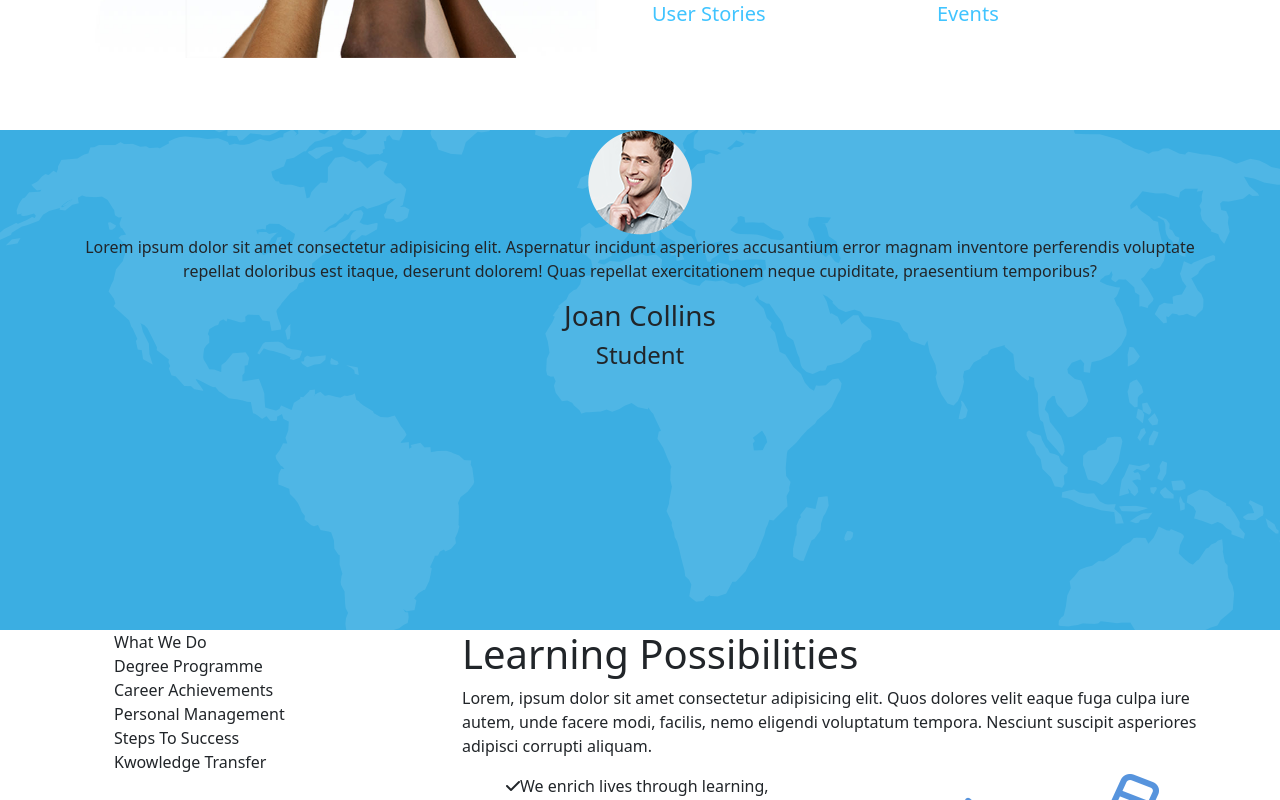
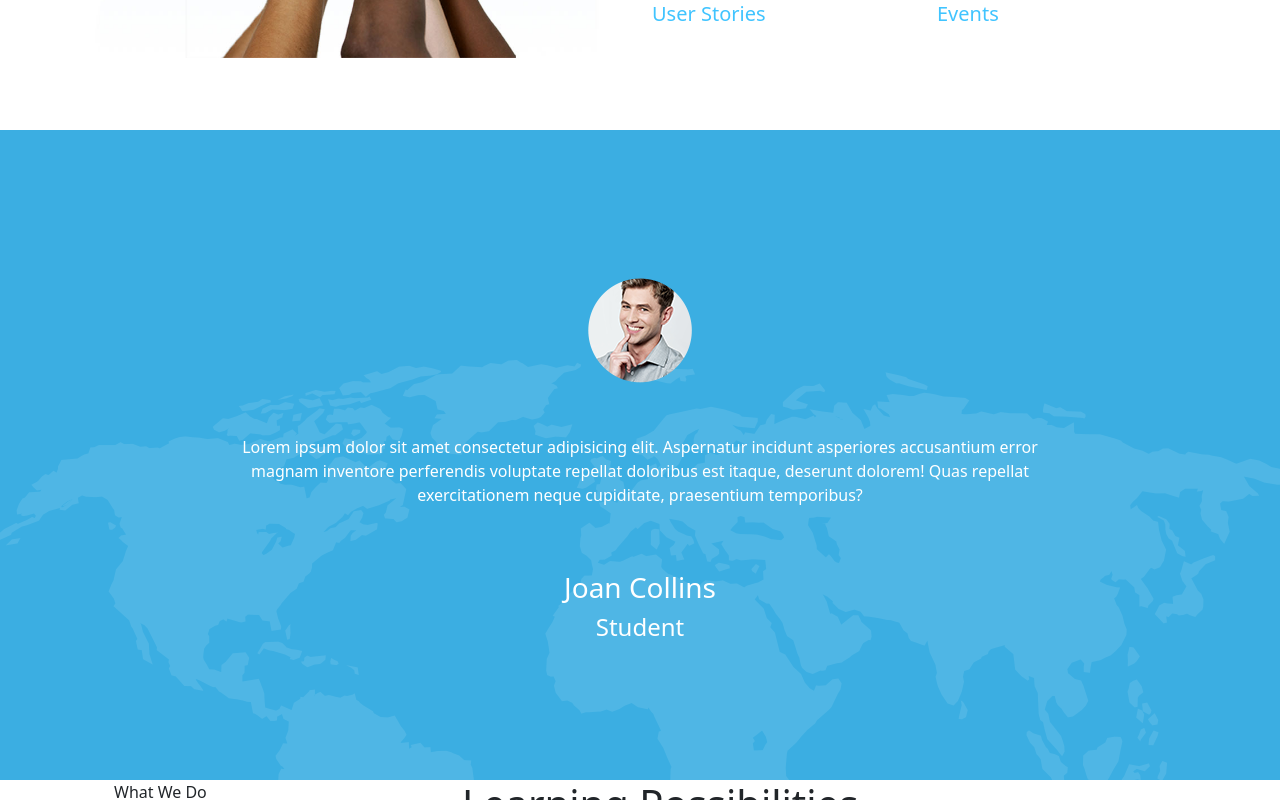
Before and after one commit to ClaudioPerrone/proj-html-vuejs, a Vue app: page / in a window 1280 px wide. Shown: the part 2540-3340 px from the top of the page. Built offline with nearby package versions, Linux system fonts and the light colour scheme.

Commit message:
Feat: finished blue bg part of main section

```diff
--- a/src/components/PageMain.vue
+++ b/src/components/PageMain.vue
@@ -8,6 +8,8 @@
 
 <!--
     THE TRUSTED NAME (1st SECTION)
+
+    DONE
  -->
     <section class="first-section container">
         <div class="row">
@@ -45,8 +47,12 @@
         </div>
     </section>
 
+ <!----------------------------------->
+
 <!--
     ENPOWERING CHILDREN (2nd SECTION)
+
+    DONE
  -->
     <section class="second-section container">
         <div class="row py-5">
@@ -75,25 +81,30 @@
         </div>
     </section>
 
+ <!----------------------------------->
+
 <!--
-    THE TRUSTED NAME (3rd SECTION)
+    JOAN COLLINS (3rd SECTION)
  -->
-    <div class="ms-planisphere">
+    <section class="third-section ms-planisphere p-5">
         <div class="container">
-            <div class="row">
-                <div class="d-flex justify-content-center">
-                    <img src="../assets/img/testimonials-standard-2.png" alt="">
-                </div>
-                <div class="text-center">
-                    <p>Lorem ipsum dolor sit amet consectetur adipisicing elit. Aspernatur incidunt asperiores accusantium error magnam inventore perferendis voluptate repellat doloribus est itaque, deserunt dolorem! Quas repellat exercitationem neque cupiditate, praesentium temporibus?</p>
-                    <div>
+            <div class="row p-5">
+                <div class="col-12 py-5">
+                    <div class="d-flex justify-content-center py-1">
+                        <img src="../assets/img/testimonials-standard-2.png" alt="">
+                    </div>
+                    <div class="text-center px-5">
+                        <p class="p-5">Lorem ipsum dolor sit amet consectetur adipisicing elit. Aspernatur incidunt asperiores accusantium error magnam inventore perferendis voluptate repellat doloribus est itaque, deserunt dolorem! Quas repellat exercitationem neque cupiditate, praesentium temporibus?</p>
                         <h3>Joan Collins</h3>
                         <h4>Student</h4>
                     </div>
                 </div>
             </div>
         </div>
-    </div>
+    </section>
+
+ <!----------------------------------->
+
 <!--
     THE TRUSTED NAME (4th SECTION)
  -->
@@ -131,6 +142,9 @@
             </div>
         </div>
     </section>
+
+ <!----------------------------------->
+
 <!--
     THE TRUSTED NAME (5th SECTION)
  -->
@@ -203,6 +217,8 @@
             </div>
         </section>
     </div>
+
+ <!----------------------------------->
 
 <!--
     THE TRUSTED NAME (6th SECTION)
@@ -377,6 +393,9 @@
             </table>
         </section>
     </div>
+
+ <!----------------------------------->
+
 <!--
     THE TRUSTED NAME (7th SECTION)
  -->
@@ -454,7 +473,6 @@
                 width: 100%;
             }
         }
-
         .col-6 {
             img {
                 width: 95%;
@@ -475,7 +493,23 @@
         }
         }
     }
+/*-----------------------------------------
 
+    JOAN COLLINS (3rd SECTION)
+
+-----------------------------------------*/
+    .third-section {
+        &.ms-planisphere {
+            background-image: url("../assets/img/h5-parallax-img-1.png");
+            background-position: top;
+            height: 650px;
+        }
+
+        color: $color-white;
+
+
+
+    }
     .ms-list {
         div {
             padding: 0 20px;
@@ -486,14 +520,4 @@
             text-decoration: none;
         }
 
-    .ms-planisphere {
-        background-image: url("../assets/img/h5-parallax-img-1.png");
-        background-position: center;
-        height: 500px;
-    }
-
-    .ms-second-list {
-        /* AGGIUNGERE BORDO E BG-COLOR */
-    }
-
 </style>
```
